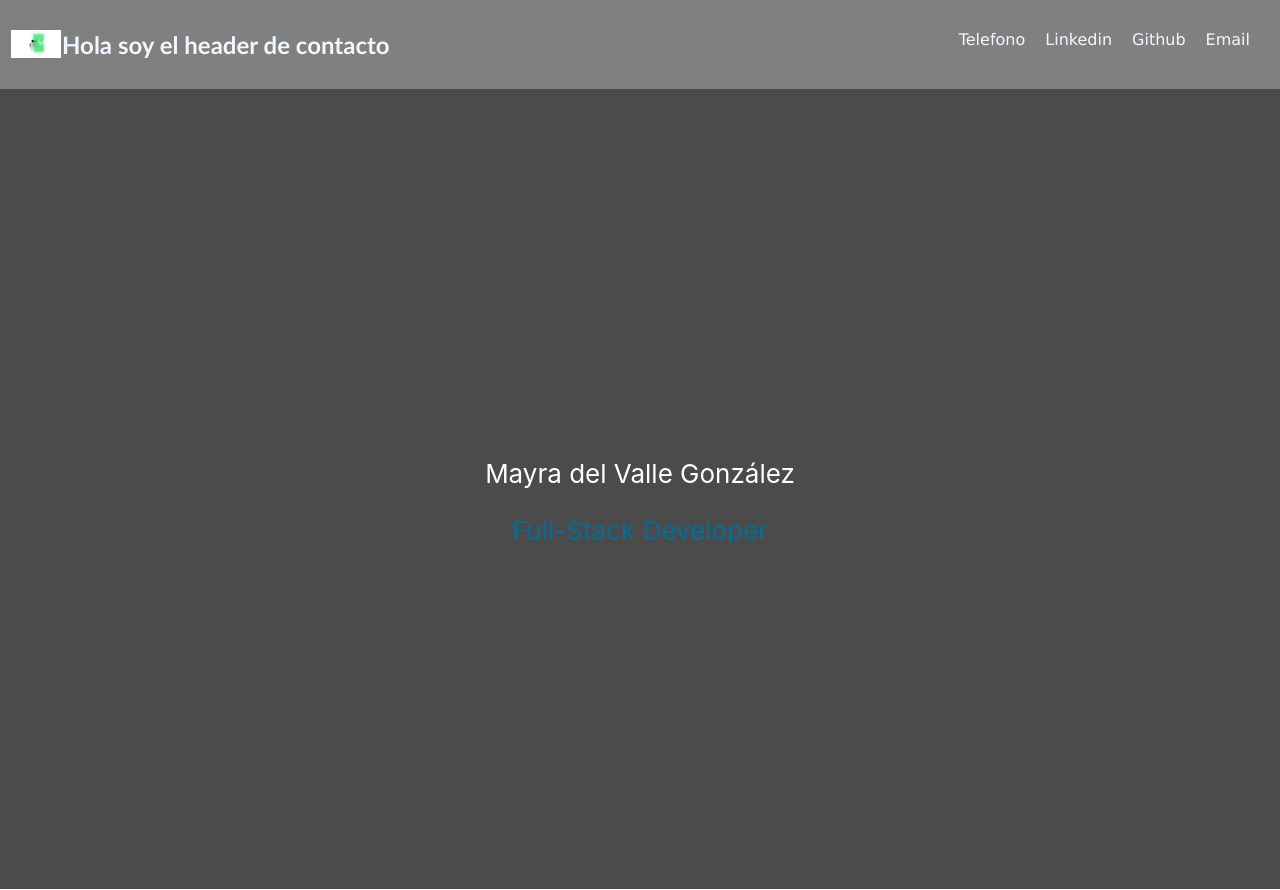
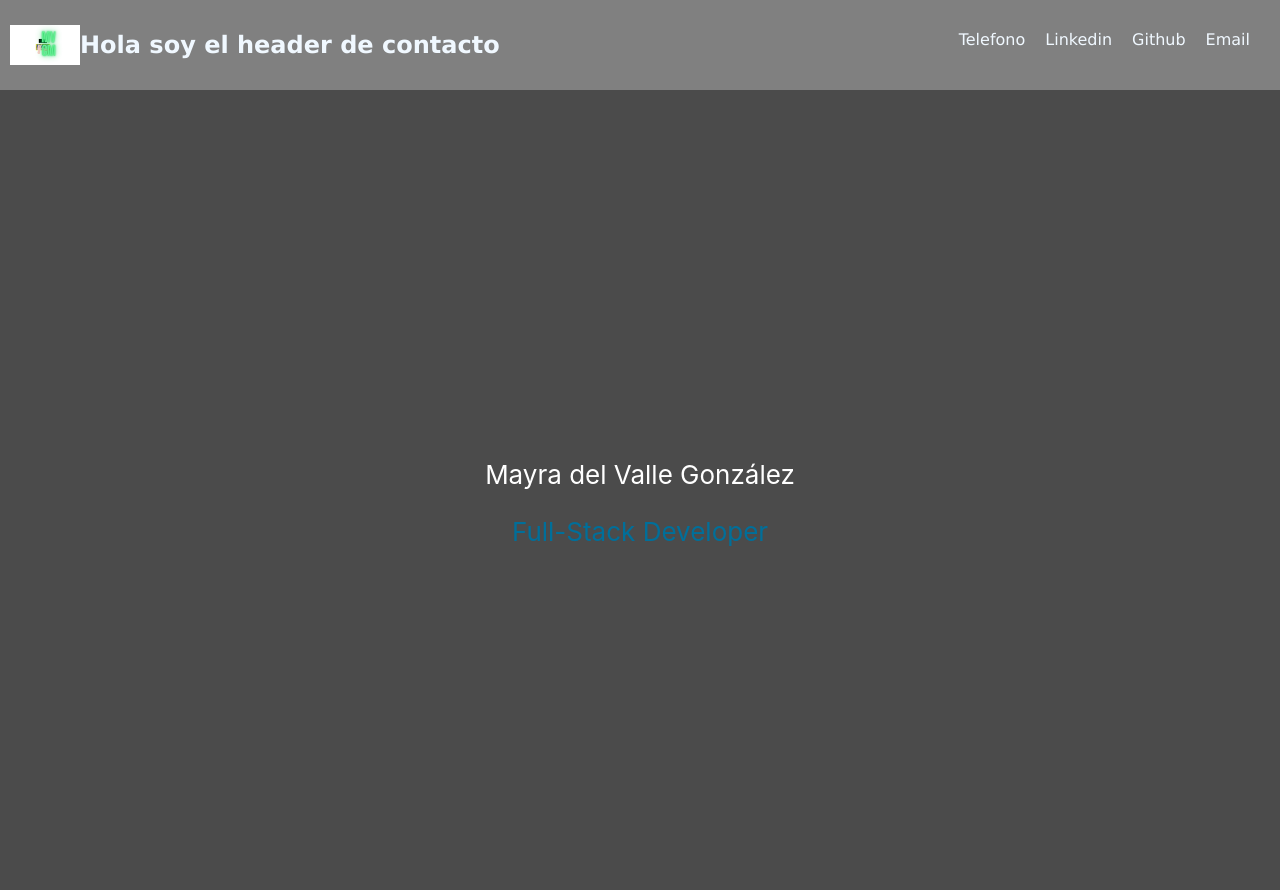
Before and after one commit to MayradelvGonzalez/MiPortfolio, a React (Create React App) app in the folder frontend/portfolio/: page / in a window 1280 px wide. Built offline with nearby package versions, Linux system fonts and the light colour scheme; a web font is replaced by a local one.

Commit message:
ordenandoHeader

```diff
--- a/frontend/portfolio/src/components/Header/Header.css
+++ b/frontend/portfolio/src/components/Header/Header.css
@@ -2,7 +2,8 @@
     height: fit-content;
     background-color:gray;
     color:aliceblue;
-    font-family:'Gill Sans', 'Gill Sans MT', Calibri, 'Trebuchet MS', sans-serif;
+    font-family:'Lucida Sans', 'Lucida Sans Regular', 'Lucida Grande', 'Lucida Sans Unicode', Geneva, Verdana, sans-serif;
+    list-style-type:none;
     display: flex;
     justify-content: space-between;
     margin: auto;
@@ -14,10 +15,10 @@
     align-items:center
 }
 .logoName img{
-    width: 50px;
-    height: 50px;
+    width: 70px;
+    height: 70px;
     object-fit: contain;
-    border:0.1em solid gray;
+    /* border:0.1em solid gray; */
 }
 
 .lista {
```
